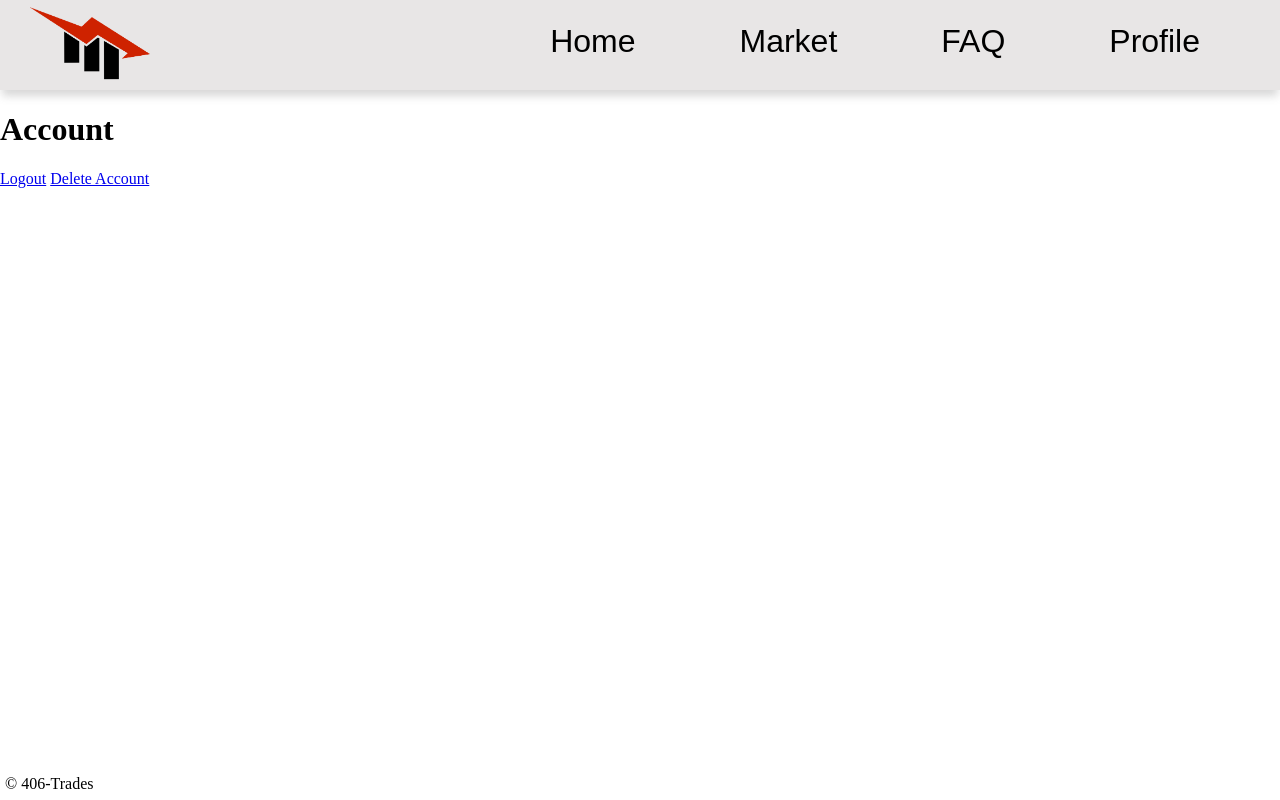
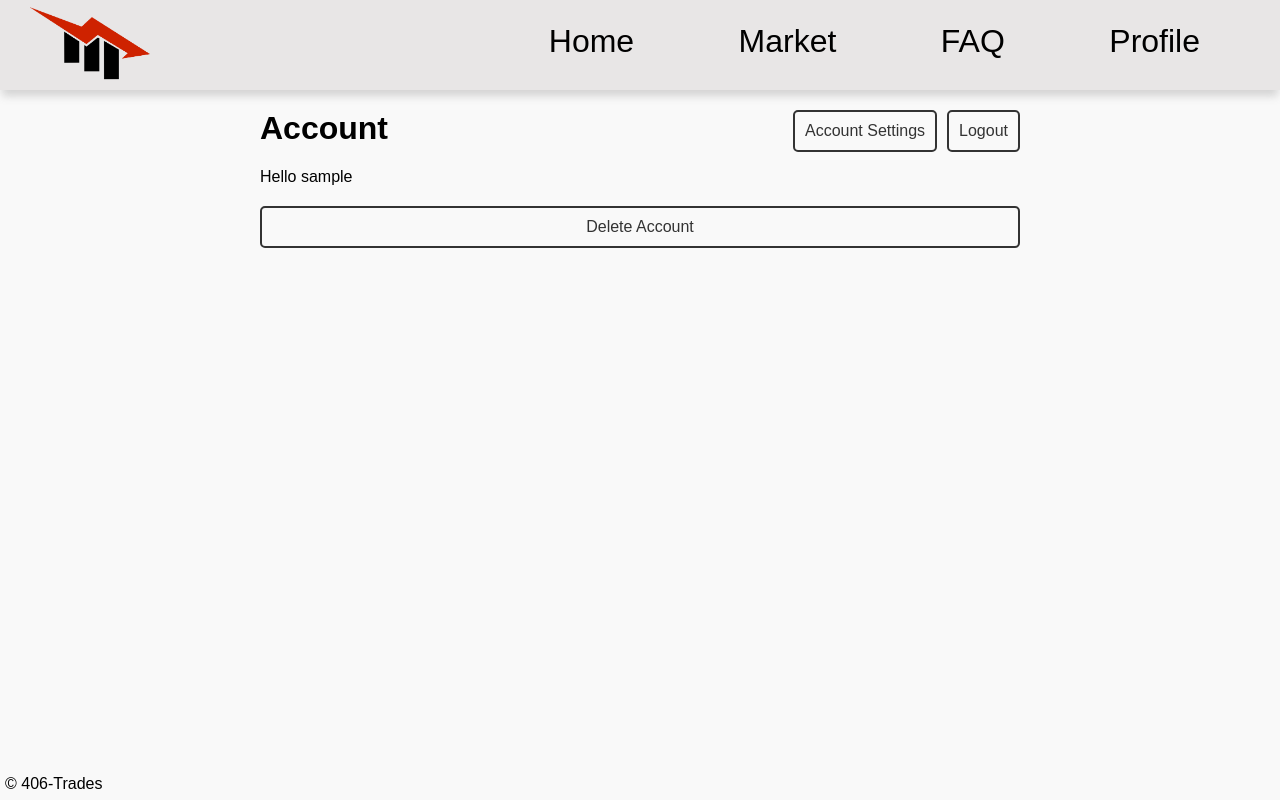
Before and after one commit to 406-Trades/406-Trades, a Flask app: page /account in a window 1280 px wide. Run offline with Flask 2, Linux system fonts and the light colour scheme; the visitor is signed in with stand-in values (Sample User, id 1).

Commit message:
Updated account page with buttons, also retrieved the user name through get calls

```diff
--- /dev/null
+++ b/static/styles/account.css
@@ -0,0 +1,68 @@
+body {
+    font-family: Arial, sans-serif;
+    background-color: #f9f9f9;
+    margin: 0;
+    padding: 0;
+}
+
+.container {
+    max-width: 800px;
+    margin: 0 auto;
+    padding: 20px;
+    box-sizing: border-box;
+}
+
+h1 {
+    margin-top: 0;
+}
+
+.logout {
+    float: right;
+    font-size: 16px;
+    color: #333;
+    text-decoration: none;
+    border: 2px solid #333;
+    padding: 10px;
+    border-radius: 5px;
+    transition: all 0.3s ease-in-out;
+}
+
+.logout:hover {
+    background-color: #333;
+    color: #fff;
+}
+
+.delete {
+    font-size: 16px;
+    color: #333;
+    text-decoration: none;
+    border: 2px solid #333;
+    padding: 10px;
+    border-radius: 5px;
+    transition: all 0.3s ease-in-out;
+    display: block;
+    margin-top: 20px;
+    text-align: center;
+}
+
+.delete:hover {
+    background-color: #FF0000;
+    color: #fff;
+}
+
+.settings {
+    float: right;
+    font-size: 16px;
+    color: #333;
+    text-decoration: none;
+    border: 2px solid #333;
+    margin-right: 10px;
+    padding: 10px;
+    border-radius: 5px;
+    transition: all 0.3s ease-in-out;
+}
+
+.settings:hover {
+    background-color: #333;
+    color: #fff;
+}
--- a/templates/account.html
+++ b/templates/account.html
@@ -4,11 +4,22 @@
 <!doctype html>
 <html>
 <head>
+    <link rel="stylesheet" href="{{ url_for('static', filename='styles/account.css') }}">
+	<title>Account</title>
 </head>
-    <body>
-        <h1>Account</h1>
-        <a href="/logout">Logout</a>
-        <a href="/del_account">Delete Account</a>
-    </body>
+<body>
+	<div class="container">
+		<a href="/logout" class="logout">Logout</a>
+        <a href="/account_settings" class="settings">Account Settings</a>
+		<h1>Account</h1>
+        <form id ='form' method="GET">
+            <p> Hello {{ username }}</p>
+            {% if error %}
+                    <p id="error-msg">{{ error }}</p>
+            {% endif %}
+        </form>
+		<a href="/del_account" class="delete">Delete Account</a>
+	</div>
+</body>
 </html>
 {% endblock %}
```
